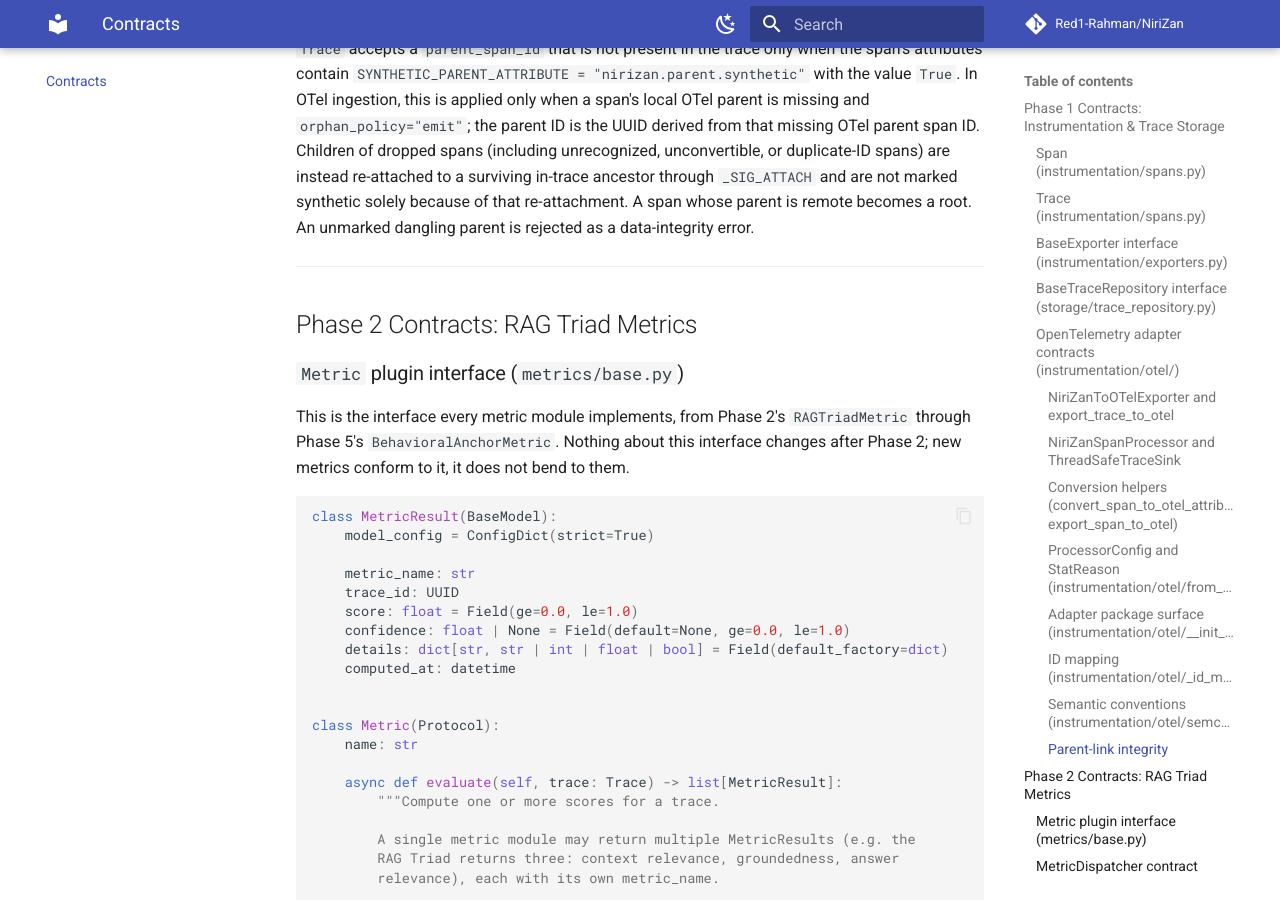
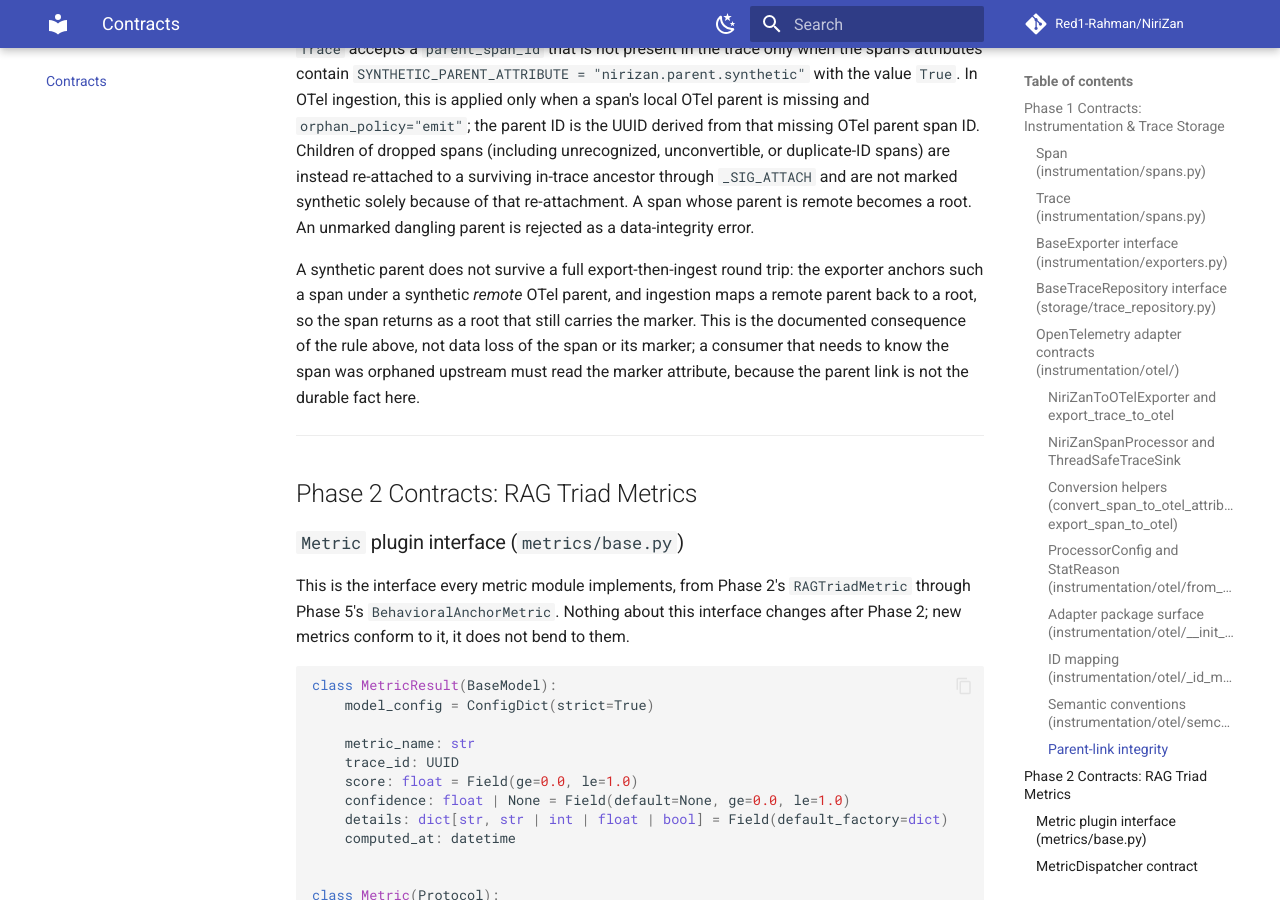
Before and after one commit to Red1-Rahman/NiriZan, an MkDocs documentation site: the page built from docs/contracts.md, in a window 1280 px wide and 900 px high, scrolled down 7797 px. Built offline with MkDocs 1.6.1 and Material for MkDocs 9.7.7, drawn with Linux system fonts in a browser that asks for light colours; comment, search, counter and statistics services are not loaded.

Commit message:
docs(contracts): state that a synthetic parent returns as a root carrying the marker

```diff
--- a/docs/contracts.md
+++ b/docs/contracts.md
@@ -331,6 +331,14 @@ re-attached to a surviving in-trace ancestor through `_SIG_ATTACH` and are not
 marked synthetic solely because of that re-attachment. A span whose parent is
 remote becomes a root. An unmarked dangling parent is rejected as a
 data-integrity error.
+
+A synthetic parent does not survive a full export-then-ingest round trip: the
+exporter anchors such a span under a synthetic *remote* OTel parent, and
+ingestion maps a remote parent back to a root, so the span returns as a root
+that still carries the marker. This is the documented consequence of the rule
+above, not data loss of the span or its marker; a consumer that needs to know
+the span was orphaned upstream must read the marker attribute, because the
+parent link is not the durable fact here.
 
 ---
 
```
